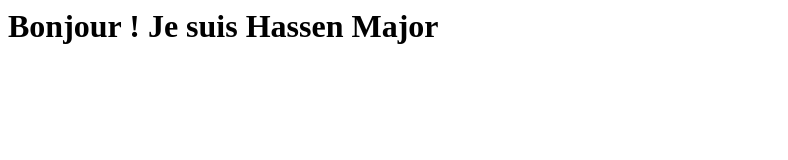
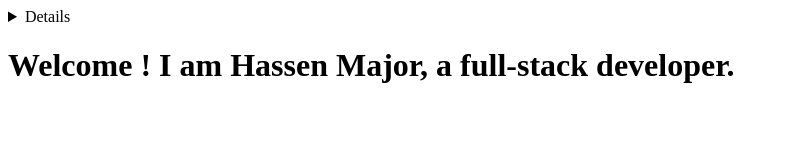
Before and after one commit to hassenmajor/hassenmajor.github.io, a plain HTML site: page index.html in a window 1280 px wide. Shown: the whole page, without its empty margins (0-788 px from the left). Drawn offline with Linux system fonts and the light colour scheme.

Commit message:
Update index.html

```diff
--- a/index.html
+++ b/index.html
@@ -1 +1,10 @@
-<h1>Bonjour ! Je suis Hassen Major</h1>
+<!DOCTYPE html>
+<html>
+	<head>
+		<title>Developer Portfolio</title>
+		<details>I am Hassen Major, a full-stack developer.s</details>
+	</head>
+	<body>
+		<h1>Welcome ! I am Hassen Major, a full-stack developer.</h1>
+	</body>
+</html>
```
